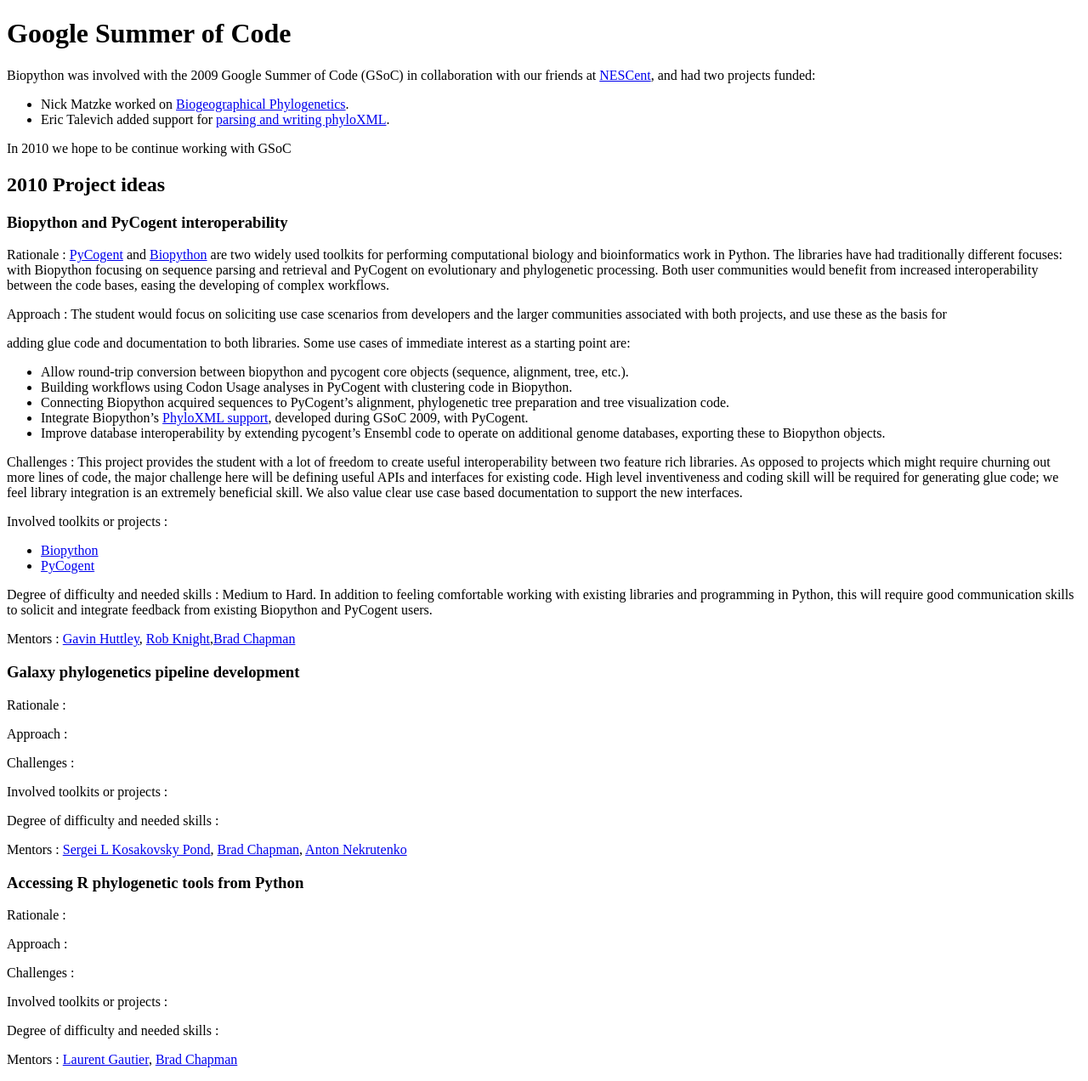
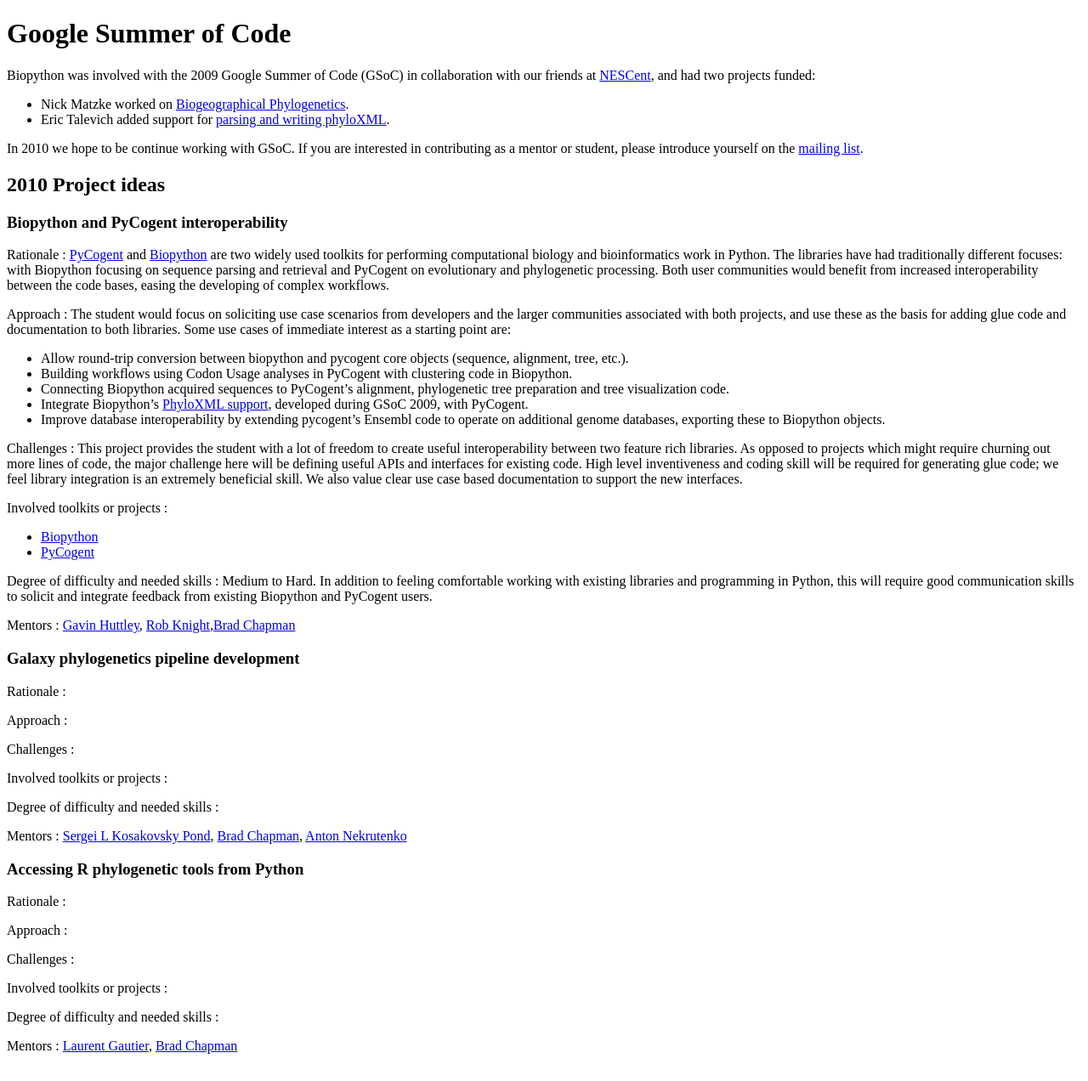
Before and after one commit to biopython/biopython.github.io, a Jekyll site: the page built from wiki/Google_Summer_of_Code.md, in a window 1280 px wide. Shown: the whole page at 85% size. Built offline with Jekyll 4.4.1, drawn with Linux system fonts in a browser that asks for light colours.

Commit message:
Change to wiki page

```diff
--- a/wiki/Google_Summer_of_Code.md
+++ b/wiki/Google_Summer_of_Code.md
@@ -14,7 +14,9 @@ had two projects funded:
 -   Eric Talevich added support for [parsing and writing
     phyloXML](https://www.nescent.org/wg_phyloinformatics/Phyloinformatics_Summer_of_Code_2009#Biopython_support_for_parsing_and_writing_phyloXML).
 
-In 2010 we hope to be continue working with GSoC
+In 2010 we hope to be continue working with GSoC. If you are interested
+in contributing as a mentor or student, please introduce yourself on the
+[mailing list](http://biopython.org/wiki/Mailing_lists).
 
 2010 Project ideas
 ------------------
@@ -25,10 +27,7 @@ Rationale : [PyCogent](http://pycogent.sourceforge.net/) and [Biopython](http://
 
 <!-- -->
 
-Approach : The student would focus on soliciting use case scenarios from developers and the larger communities associated with both projects, and use these as the basis for
-
-adding glue code and documentation to both libraries. Some use cases of
-immediate interest as a starting point are:
+Approach : The student would focus on soliciting use case scenarios from developers and the larger communities associated with both projects, and use these as the basis for adding glue code and documentation to both libraries. Some use cases of immediate interest as a starting point are:
 
 -   Allow round-trip conversion between biopython and pycogent core
     objects (sequence, alignment, tree, etc.).
```
Also changed, not shown: 1 other file.
